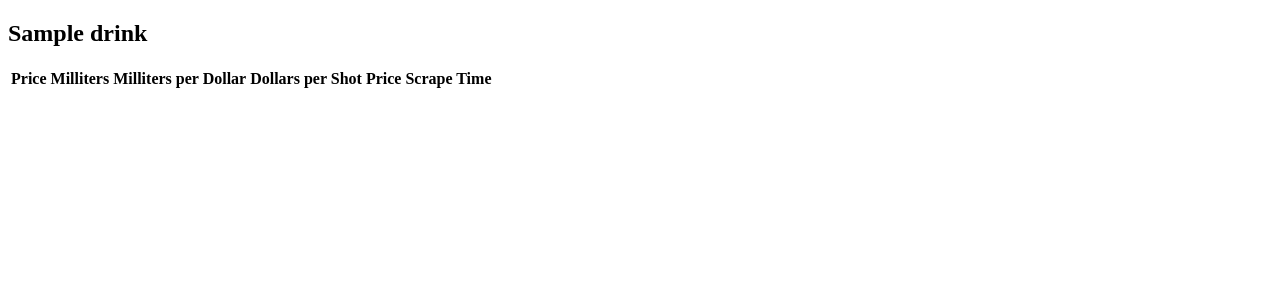
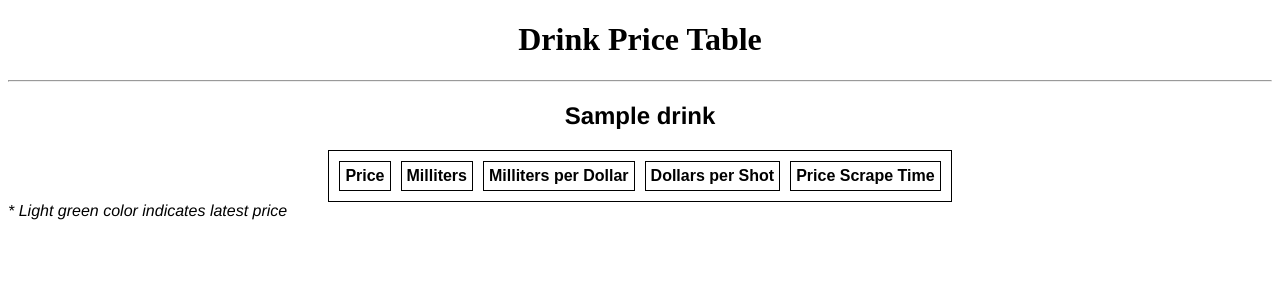
Before and after one commit to trentwiles/ETSKost, a Flask app: page / in a window 1280 px wide. Shown: the top 300 px of the page. Run offline with Flask 3, Linux system fonts and the light colour scheme; tables that the repository leaves empty hold one stand-in row (values such as "Sample post"); lists and menus that the app fills with data are empty; some web fonts are replaced.

Commit message:
various updates

```diff
--- a/server.py
+++ b/server.py
@@ -19,15 +19,21 @@
     for drink in data:
         dets = db.selectAllPricesForDrink(drink[0])
         formatted = []
+        counter = 0
         for priceIndex in dets:
+            isFirst = False
+            if counter == 0:
+                isFirst = True
             details = {
                 "price": priceIndex[1],
                 "mls": priceIndex[2],
                 "mlPerDollar": priceIndex[3],
                 "dollarsPerShot": priceIndex[4],
-                "time": priceIndex[5]
+                "time": priceIndex[5],
+                "isFirst": isFirst
             }
             formatted.append(details)
+            counter += 1
         prices.append({"title": drink[0], "costs": formatted})
 
     print(json.dumps(prices))
@@ -41,5 +47,10 @@
         scrape.insertAndLogPrice(drink["url"])
     return ""
 
+@app.route('/wipe', methods=["POST"])
+def wipe():
+    db.wipeAll()
+    return ""
+
 if __name__ == "__main__":
     app.run(port=3000)
--- a/templates/table.html
+++ b/templates/table.html
@@ -4,6 +4,46 @@
         <title>ETS Kost</title>
     </head>
     <body>
+        <style>
+            @font-face {
+                font-family: 'MetroDF';
+                src: url('https://trentwil.es/a/METRO-DF.TTF') format('truetype');
+                font-weight: normal;
+                font-style: normal;
+            }
+
+            /* Apply the custom font to headings */
+            h1{
+                font-family: 'MetroDF';
+                text-align: center;
+            }
+            h2, h3, h4, h5, i {
+                font-family: 'Helvetica', sans-serif;
+                text-align: center;
+            }
+
+            /* Apply Arial font to text inside tables */
+            table {
+                font-family: Arial, sans-serif;
+                border-collapse: separate;
+                border-spacing: 10px;
+                border: 1px solid black; /* Border around the table */
+                margin: auto; /* Center the table */
+            }
+
+            /* Style table headers and cells */
+            table th, table td {
+                padding: 5px; /* Padding inside cells */
+                border: 1px solid black; /* Border around cells */
+                text-align: center; /* Center align text */
+            }
+
+            tr.first {
+                background-color: #d3f9d8; /* Light green background */
+            }
+        </style>
+        <h1>Drink Price Table</h1>
+        <hr>
         {% for drink in prices %}
             <h2>{{ drink["title"] }}</h2>
             <table>
@@ -15,7 +55,11 @@
                     <th>Price Scrape Time</th>
                 </tr>
                 {% for price in drink["costs"] %}
+                    {% if price["isFirst"] %}
+                    <tr class="first">
+                    {% else %}
                     <tr>
+                    {% endif %}
                         <td>${{price["price"]}}</td>
                         <td>{{price["mls"]}}mL</td>
                         <td>{{price["mlPerDollar"]}}mL/USD</td>
@@ -25,5 +69,6 @@
                 {% endfor %}
             </table>
         {% endfor %}
+        <i>* Light green color indicates latest price</i>
     </body>
 </html>
```
Lines whose indentation alone changed are shown as unchanged.
